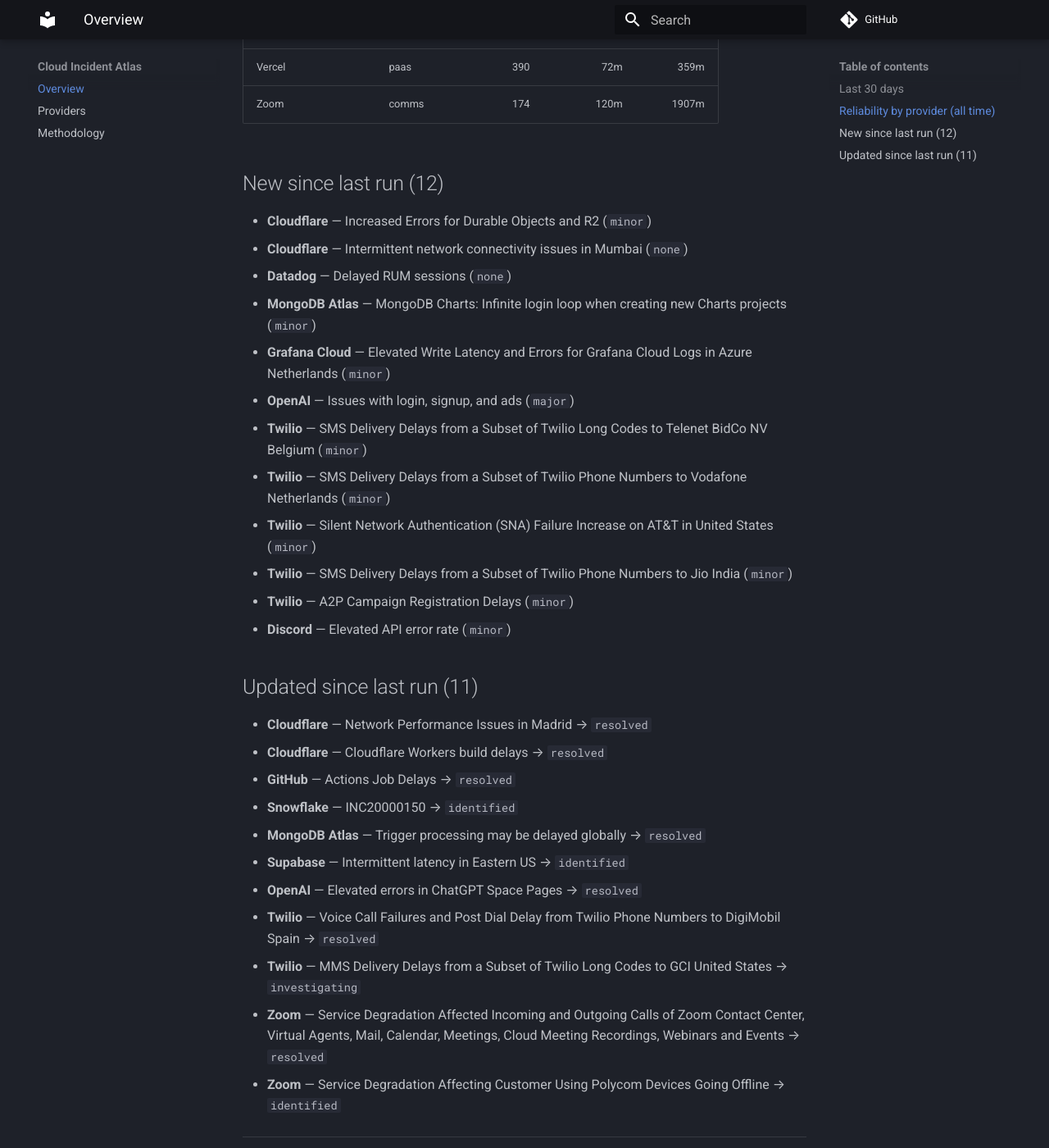
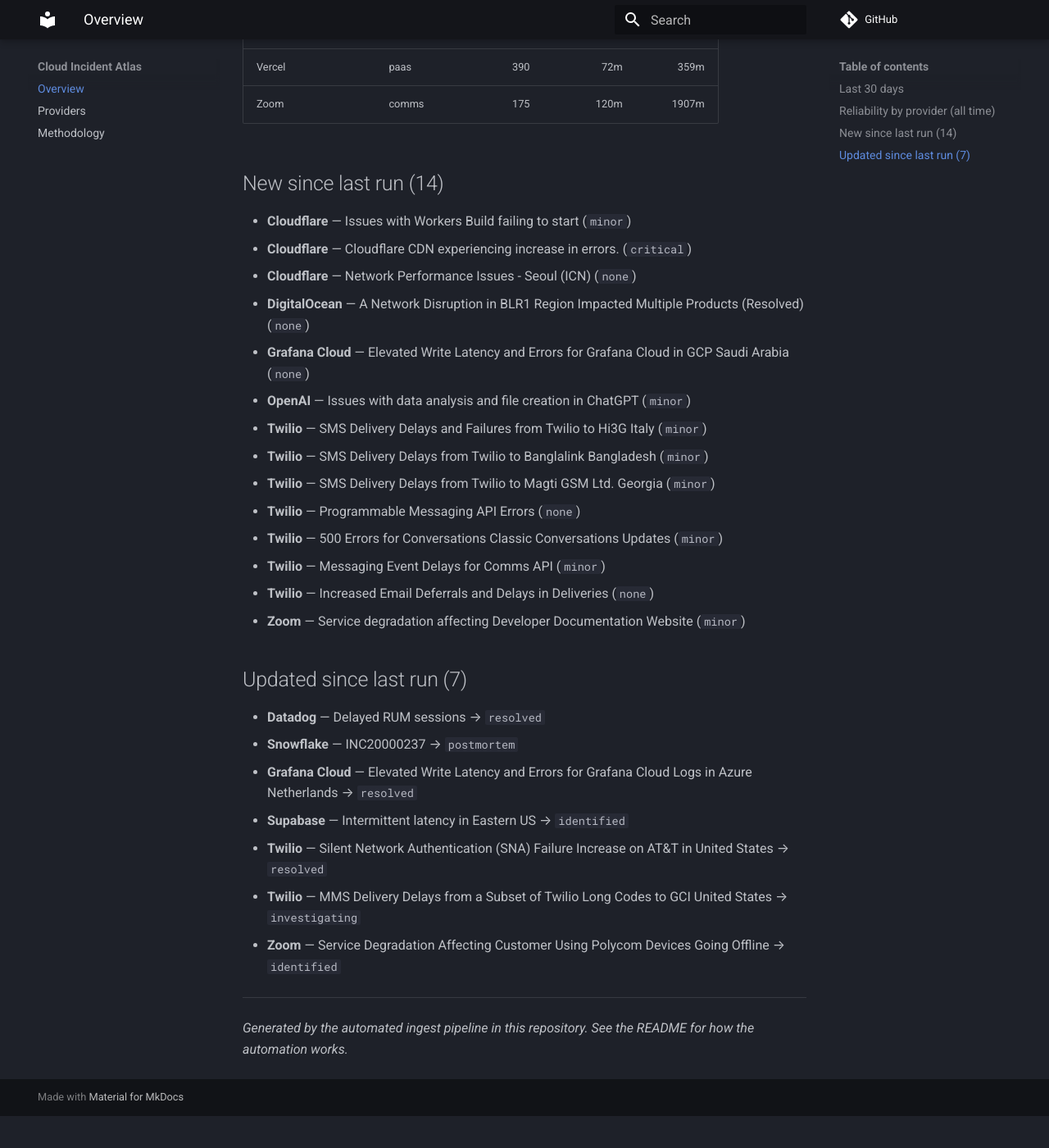
Before and after one commit to ayushgupta07xx/cloud-incident-atlas, an MkDocs documentation site: the page built from docs/index.md, in a window 1280 px wide and 1400 px high, scrolled down 1479 px. Shown: the whole window at 82% size. Built offline with MkDocs 1.6.1 and Material for MkDocs 9.7.7, drawn with Linux system fonts in a browser that asks for light colours; comment, search, counter and statistics services are not loaded; after the commit the page ends 2840 px from its top, so only the background shows below that; some of the changed text lies outside the part shown.

Commit message:
docs: refresh digest and charts
Regenerated from the corpus by the ingest pipeline.

Run: https://github.com/ayushgupta07xx/cloud-incident-atlas/actions/runs/37140436530

Co-authored-by: github-actions[bot] <41898282+github-actions[bot]@users.noreply.github.com>

```diff
--- a/docs/index.md
+++ b/docs/index.md
@@ -15,55 +15,53 @@
 | Amazon Web Services | cloud | 73 | — | — |
 | Microsoft Azure | cloud | 1 | — | — |
 | CircleCI | devtools | 313 | 69m | 481m |
-| Cloudflare | cdn | 6733 | 239m | 499m |
+| Cloudflare | cdn | 6736 | 239m | 498m |
 | Confluent Cloud | data | 261 | 195m | 1640m |
-| Datadog | observability | 127 | 72m | 228m |
-| DigitalOcean | cloud | 506 | 145m | 573m |
+| Datadog | observability | 127 | 73m | 226m |
+| DigitalOcean | cloud | 507 | 145m | 572m |
 | Discord | comms | 224 | 56m | 292m |
 | Elastic Cloud | observability | 258 | 191m | 1579m |
 | Google Cloud Platform | cloud | 6 | 444m | — |
 | GitHub | devtools | 630 | 67m | 288m |
-| Grafana Cloud | observability | 765 | 90m | 1136m |
+| Grafana Cloud | observability | 766 | 90m | 1136m |
 | HashiCorp Cloud | devtools | 38 | 178m | 1488m |
 | MongoDB Atlas | data | 276 | 120m | 1412m |
 | Netlify | paas | 222 | 38m | 195m |
 | New Relic | observability | 108 | 63m | 311m |
 | npm | devtools | 64 | 105m | 349m |
-| OpenAI | ai | 87 | 106m | 624m |
+| OpenAI | ai | 88 | 100m | 614m |
 | Sentry | observability | 341 | 86m | 363m |
 | Snowflake | data | 202 | 118m | 593m |
 | Supabase | paas | 411 | 152m | 1150m |
-| Twilio | comms | 11043 | 270m | 1095m |
+| Twilio | comms | 11050 | 270m | 1095m |
 | Vercel | paas | 390 | 72m | 359m |
-| Zoom | comms | 174 | 120m | 1907m |
+| Zoom | comms | 175 | 120m | 1907m |
 
-## New since last run (12)
+## New since last run (14)
 
-- **Cloudflare** — Increased Errors for Durable Objects and R2 (`minor`)
-- **Cloudflare** — Intermittent network connectivity issues in Mumbai (`none`)
-- **Datadog** — Delayed RUM sessions (`none`)
-- **MongoDB Atlas** — MongoDB Charts: Infinite login loop when creating new Charts projects (`minor`)
-- **Grafana Cloud** — Elevated Write Latency and Errors for Grafana Cloud Logs in Azure Netherlands (`minor`)
-- **OpenAI** — Issues with login, signup, and ads (`major`)
-- **Twilio** — SMS Delivery Delays from a Subset of Twilio Long Codes to Telenet BidCo NV Belgium (`minor`)
-- **Twilio** — SMS Delivery Delays from a Subset of Twilio Phone Numbers to Vodafone Netherlands (`minor`)
-- **Twilio** — Silent Network Authentication (SNA) Failure Increase on AT&T in United States (`minor`)
-- **Twilio** — SMS Delivery Delays from a Subset of Twilio Phone Numbers to Jio India (`minor`)
-- **Twilio** — A2P Campaign Registration Delays (`minor`)
-- **Discord** — Elevated API error rate (`minor`)
+- **Cloudflare** — Issues with Workers Build failing to start (`minor`)
+- **Cloudflare** — Cloudflare CDN experiencing increase in errors. (`critical`)
+- **Cloudflare** — Network Performance Issues - Seoul (ICN) (`none`)
+- **DigitalOcean** — A Network Disruption in BLR1 Region Impacted Multiple Products (Resolved) (`none`)
+- **Grafana Cloud** — Elevated Write Latency and Errors for Grafana Cloud in GCP Saudi Arabia (`none`)
+- **OpenAI** — Issues with data analysis and file creation in ChatGPT (`minor`)
+- **Twilio** — SMS Delivery Delays and Failures from Twilio to Hi3G Italy (`minor`)
+- **Twilio** — SMS Delivery Delays from Twilio to Banglalink Bangladesh (`minor`)
+- **Twilio** — SMS Delivery Delays from Twilio to Magti GSM Ltd. Georgia (`minor`)
+- **Twilio** — Programmable Messaging API Errors (`none`)
+- **Twilio** — 500 Errors for Conversations Classic Conversations Updates (`minor`)
+- **Twilio** — Messaging Event Delays for Comms API (`minor`)
+- **Twilio** — Increased Email Deferrals and Delays in Deliveries (`none`)
+- **Zoom** — Service degradation affecting Developer Documentation Website (`minor`)
 
-## Updated since last run (11)
+## Updated since last run (7)
 
-- **Cloudflare** — Network Performance Issues in Madrid → `resolved`
-- **Cloudflare** — Cloudflare Workers build delays → `resolved`
-- **GitHub** — Actions Job Delays → `resolved`
-- **Snowflake** — INC20000150 → `identified`
-- **MongoDB Atlas** — Trigger processing may be delayed globally → `resolved`
+- **Datadog** — Delayed RUM sessions → `resolved`
+- **Snowflake** — INC20000237 → `postmortem`
+- **Grafana Cloud** — Elevated Write Latency and Errors for Grafana Cloud Logs in Azure Netherlands → `resolved`
 - **Supabase** — Intermittent latency in Eastern US → `identified`
-- **OpenAI** — Elevated errors in ChatGPT Space Pages → `resolved`
-- **Twilio** — Voice Call Failures and Post Dial Delay from Twilio Phone Numbers to DigiMobil Spain → `resolved`
+- **Twilio** — Silent Network Authentication (SNA) Failure Increase on AT&T in United States → `resolved`
 - **Twilio** — MMS Delivery Delays from a Subset of Twilio Long Codes to GCI United States → `investigating`
-- **Zoom** — Service Degradation Affected Incoming and Outgoing Calls of Zoom Contact Center, Virtual Agents, Mail, Calendar, Meetings, Cloud Meeting Recordings, Webinars and Events → `resolved`
 - **Zoom** — Service Degradation Affecting Customer Using Polycom Devices Going Offline → `identified`
 
 ---
```
Also changed, not shown: other parts of docs/index.md (+3 -3 lines), README.md (+8 -8 lines), docs/providers.md (+11 -11 lines), docs/img/mttr.svg, docs/img/timeline.svg.
